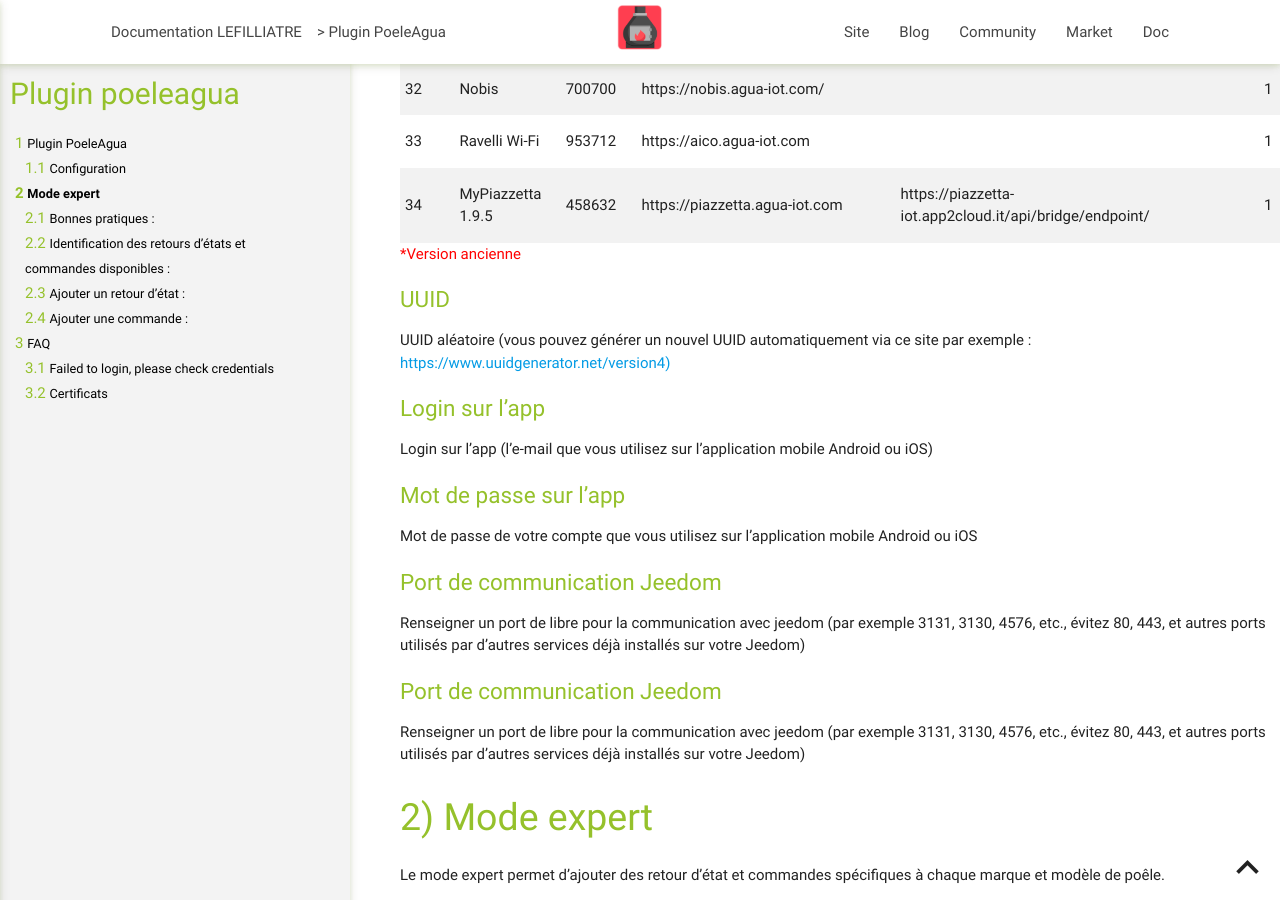
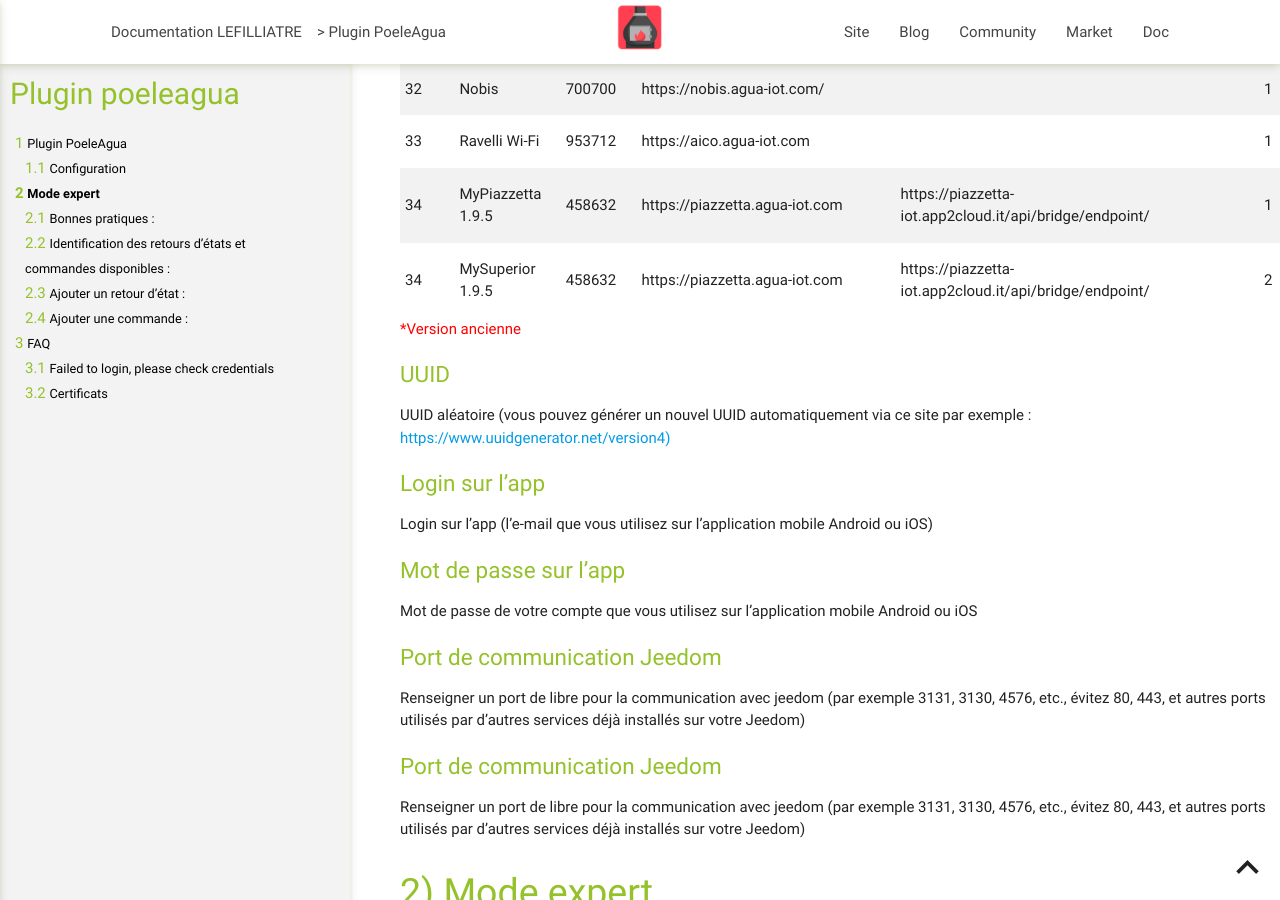
Before and after one commit to lefilliatre/lefilliatre-documentation, a Jekyll site: the page built from PoeleAgua/fr_FR/index.md, in a window 1280 px wide and 900 px high, scrolled down 2683 px. Built offline with Jekyll 4.4.1, drawn with Linux system fonts in a browser that asks for light colours.

Commit message:
Update index.md

```diff
--- a/PoeleAgua/fr_FR/index.md
+++ b/PoeleAgua/fr_FR/index.md
@@ -62,6 +62,7 @@ Vous devez renseigner tout d’abord l’adresse de la plateforme Agua IOT de vo
 |32| Nobis                         | 700700        | https://nobis.agua-iot.com/       		    |                                                        |1||1.6.0|
 |33| Ravelli Wi-Fi                 | 953712        | https://aico.agua-iot.com              |                                                       |1| |1.6.0|
 |34| MyPiazzetta	1.9.5	        | 458632        | https://piazzetta.agua-iot.com            | https://piazzetta-iot.app2cloud.it/api/bridge/endpoint/  |1|piazzetta|1.9.5|
+|34| MySuperior	1.9.5	        | 458632        | https://piazzetta.agua-iot.com            | https://piazzetta-iot.app2cloud.it/api/bridge/endpoint/  |2|superior|1.9.5|
 
 <font color='red'>*Version ancienne </font>
 
```
